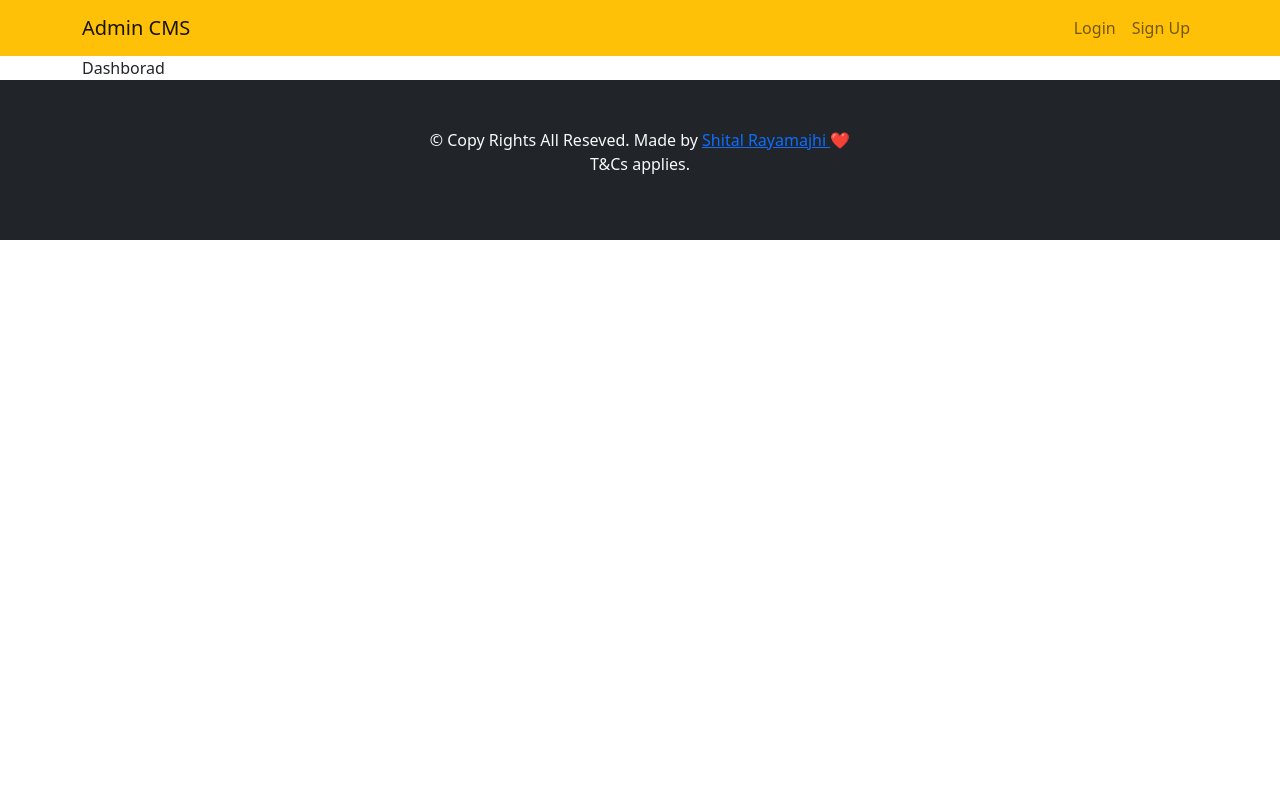
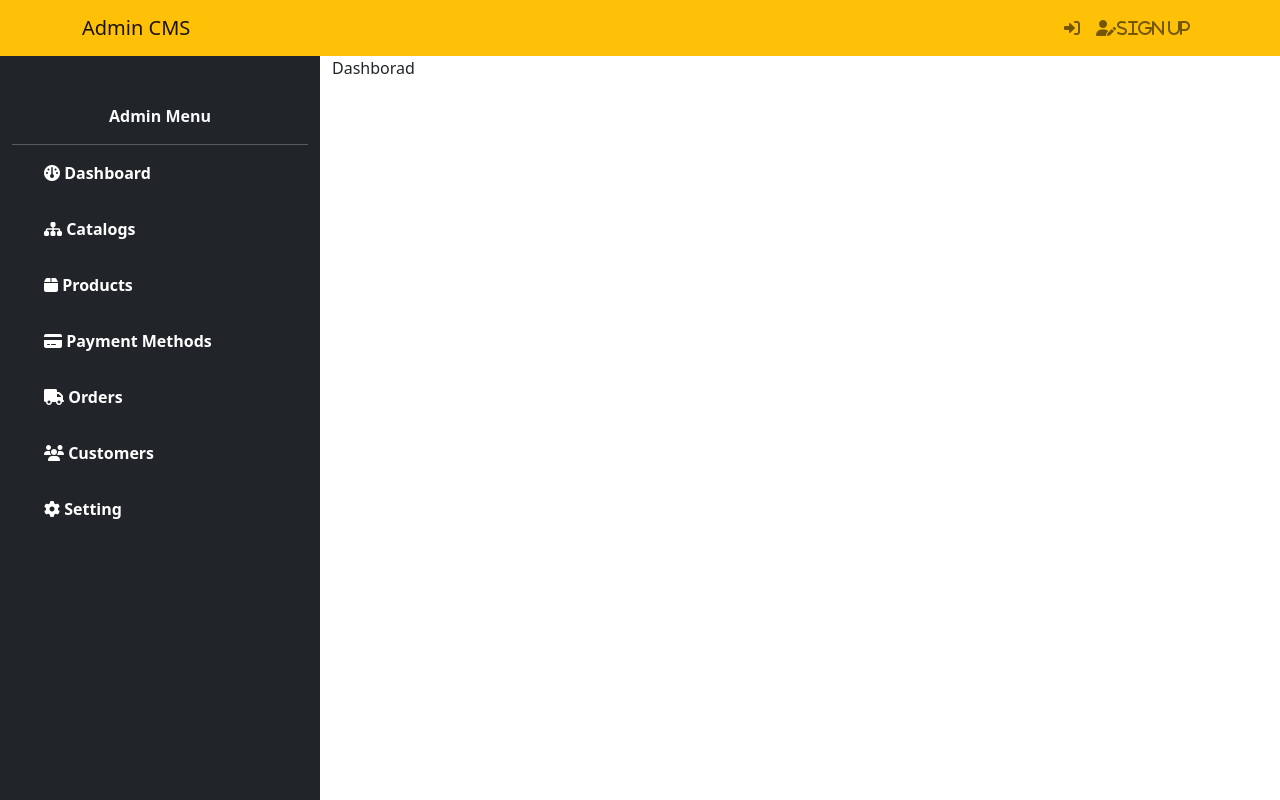
Before and after one commit to Shital769/e-commerce-client, a React (Create React App) app: page /dashboard in a window 1280 px wide. Shown: the top 800 px of the page. Built offline with nearby package versions, Linux system fonts and the light colour scheme.

Commit message:
admin login and layout done

```diff
--- a/src/App.css
+++ b/src/App.css
@@ -5,13 +5,27 @@
 .register-page form {
   max-width: 450px;
   margin: auto;
+  background: #43e2c2;
 }
 .login-page form {
   width: 450px;
   margin: auto;
   margin-top: 3rem;
-  border: 2px solid rgba(rgb(225, 111, 111), rgb(147, 165, 147), blue, 0.
-
-  5) ;
+  border: 2px solid rgba(rgb(225, 111, 111), rgb(147, 165, 147), blue, 0 5);
   padding: 1.5rem;
 }
+
+.side-bar {
+  height: 100vh;
+}
+
+.side-bar a {
+  text-decoration: none;
+  color: white;
+  font-weight: 600;
+}
+
+.side-bar ul li{
+list-style-type: none;
+margin-bottom: 2rem;
+}
--- a/src/App.js
+++ b/src/App.js
@@ -11,9 +11,11 @@ function App() {
     <div className="">
       <Browser>
         <Routes>
+          {/* public router */}
           <Route path="/" element={<LoginPage />} />
           <Route path="/dashboard" element={<Dashboard />} />
           <Route path="/register" element={<RegisterPage />} />
+          {/* private router */}
           <Route path="/verify" element={<NewAccountVerification />} />
         </Routes>
       </Browser>
--- a/src/pages/layout/AdminLayout.jsx
+++ b/src/pages/layout/AdminLayout.jsx
@@ -1,15 +1,66 @@
 import React from "react";
-import { Container } from "react-bootstrap";
-import Header from "./Header";
-import Footer from "./Footer";
+import { Container, Col, Row } from "react-bootstrap";
+import { Link } from "react-router-dom";
+import { Header } from "./Header";
+import { Footer } from "./Footer";
 
 export const AdminLayout = ({ children }) => {
   return (
     <div>
       <Header />
-      <Container>
-        <main>{children}</main>
-      </Container>
+      <main className="main">
+        <Container fluid>
+          <Row>
+            <Col xs="3" className="side-bar bg-dark text-light">
+              <div className="mt-5">
+                <div className="text-center fw-bolder">Admin Menu</div>
+              </div>
+              <hr />
+              <div className="sidebar-menu ">
+                <ul>
+                  <li>
+                    <Link to="/dashboard">
+                      <i class="fa-solid fa-gauge"></i> Dashboard
+                    </Link>
+                  </li>
+                  <li>
+                    <Link to="/catalog">
+                      <i class="fa-sharp fa-solid fa-sitemap"></i> Catalogs
+                    </Link>
+                  </li>
+                  <li>
+                    <Link to="/products">
+                      <i class="fa-solid fa-box"></i> Products
+                    </Link>
+                  </li>
+                  <li>
+                    <Link to="/payment Methods">
+                      <i class="fa-solid fa-credit-card"></i> Payment Methods
+                    </Link>
+                  </li>
+                  <li>
+                    <Link to="/orders">
+                      <i class="fa-solid fa-truck"></i> Orders
+                    </Link>
+                  </li>
+                  <li>
+                    <Link to="/customers">
+                      <i class="fa-solid fa-users"></i> Customers
+                    </Link>
+                  </li>
+                  <li>
+                    <Link to="/setting">
+                      <i class="fa-solid fa-gear"></i> Setting
+                    </Link>
+                  </li>
+                </ul>
+              </div>
+            </Col>
+            <Col>{children}</Col>
+          </Row>
+        </Container>
+      </main>
+
       <Footer />
     </div>
   );
--- a/src/pages/layout/Header.jsx
+++ b/src/pages/layout/Header.jsx
@@ -3,9 +3,19 @@ import React from "react";
 import Container from "react-bootstrap/Container";
 import Nav from "react-bootstrap/Nav";
 import Navbar from "react-bootstrap/Navbar";
-import { Link } from "react-router-dom";
+import { useDispatch, useSelector } from "react-redux";
+import { Link, useNavigate } from "react-router-dom";
+import { requestSuccess } from "../login/authSlice";
 
 export const Header = () => {
+  const dispatch = useDispatch();
+  const navigate = useNavigate();
+
+  const { user } = useSelector((state) => state.user);
+
+  const handleOnLogout = () => {
+    dispatch(requestSuccess({}));
+  };
   return (
     <Navbar bg="warning" expand="md">
       <Container>
@@ -15,12 +25,28 @@ export const Header = () => {
         <Navbar.Toggle aria-controls="basic-navbar-nav" />
         <Navbar.Collapse id="basic-navbar-nav">
           <Nav className="ms-auto">
-            <Link to="/" className="nav-link">
-              Login
-            </Link>
-            <Link to="/register" className="nav-link">
-              Sign Up
-            </Link>
+            {user?._id ? (
+              <>
+                <Link to="/register" className="nav-link">
+                  <i class="fa-solid fa-bell" title="Notifications"></i>
+                </Link>
+                <Link to="/register" className="nav-link">
+                  <i class="fa-solid fa-user-pen" title="User Profile"></i>
+                </Link>
+                <Link to="/" className="nav-link" onClick={handleOnLogout}>
+                  <i class="fa-solid fa-right-to-bracket"></i>
+                </Link>
+              </>
+            ) : (
+              <>
+                <Link to="/" className="nav-link">
+                  <i class="fa-solid fa-right-to-bracket" title="Login"></i>
+                </Link>
+                <Link to="/register" className="nav-link">
+                  <i class="fa-solid fa-user-pen">Sign Up</i>
+                </Link>
+              </>
+            )}
           </Nav>
         </Navbar.Collapse>
       </Container>
--- a/src/pages/login/LoginPage.jsx
+++ b/src/pages/login/LoginPage.jsx
@@ -33,8 +33,9 @@ export const LoginPage = () => {
 
   useEffect(() => {
     user?._id && navigate("/dashboard");
+
+    //TODO: make router private and auto login
   }, [user, navigate]);
-
   return (
     <div>
       <Header />
--- a/src/pages/login/authAction.js
+++ b/src/pages/login/authAction.js
@@ -7,11 +7,17 @@ export const loginAction = (formData) => async (dispatch) => {
     dispatch(requestPending());
 
     //call axios-helper /api
-    const { status, message, user } = await loginAdmin(formData);
 
-    if (status === "success") {
-      dispatch(requestSuccess(user)) && toast[status](message);
-    }
+    const pendingResp = loginAdmin(formData);
+    toast.promise(pendingResp, { pending: "Please wait ...." });
+
+    const { status, message, user } = await pendingResp;
+    toast[status](message);
+
+    status === "success"
+      ? dispatch(requestSuccess(user))
+      : dispatch(requestSuccess({}));
+
   } catch (error) {
     return {
       status: "error",
--- a/src/pages/login/authSlice.js
+++ b/src/pages/login/authSlice.js
@@ -16,6 +16,7 @@ const userSlice = createSlice({
       state.isLoading = false;
       state.user = payload;
     },
+
   },
 });
 
```
